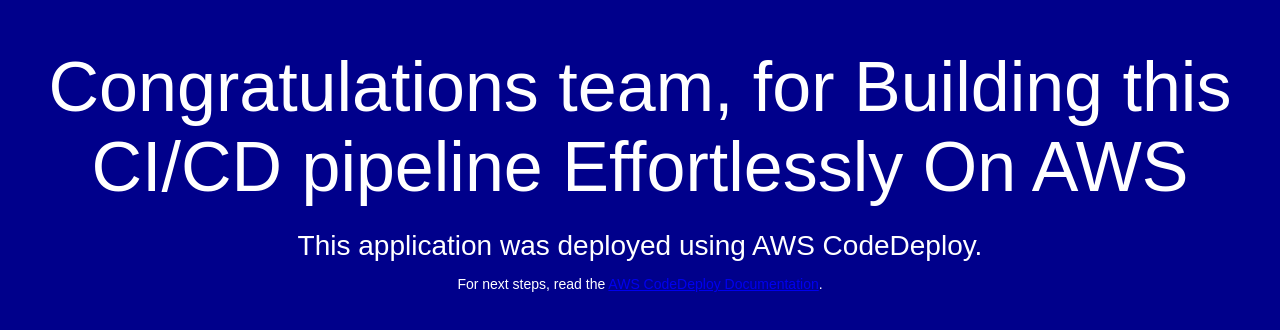
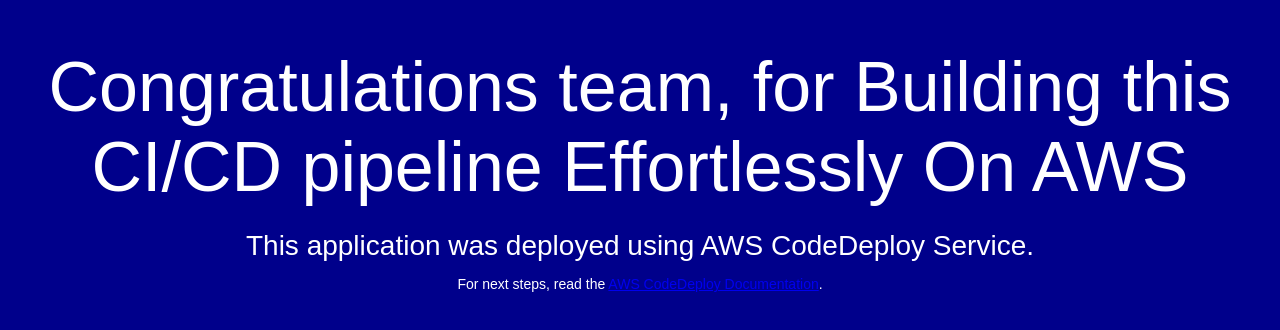
Before and after one commit to nkamlesh/effortlessCICD, a plain HTML site: page index.html in a window 1280 px wide. Drawn offline with Linux system fonts and the light colour scheme.

Commit message:
changed index html file

```diff
--- a/index.html
+++ b/index.html
@@ -29,7 +29,7 @@
 <body>
   <div align="center">
     <h1>Congratulations team, for Building this CI/CD pipeline Effortlessly On AWS</h1>
-    <h2>This application was deployed using AWS CodeDeploy.</h2>
+    <h2>This application was deployed using AWS CodeDeploy Service.</h2>
     <p>For next steps, read the <a href="http://aws.amazon.com/documentation/codedeploy">AWS CodeDeploy
         Documentation</a>.</p>
   </div>
```
